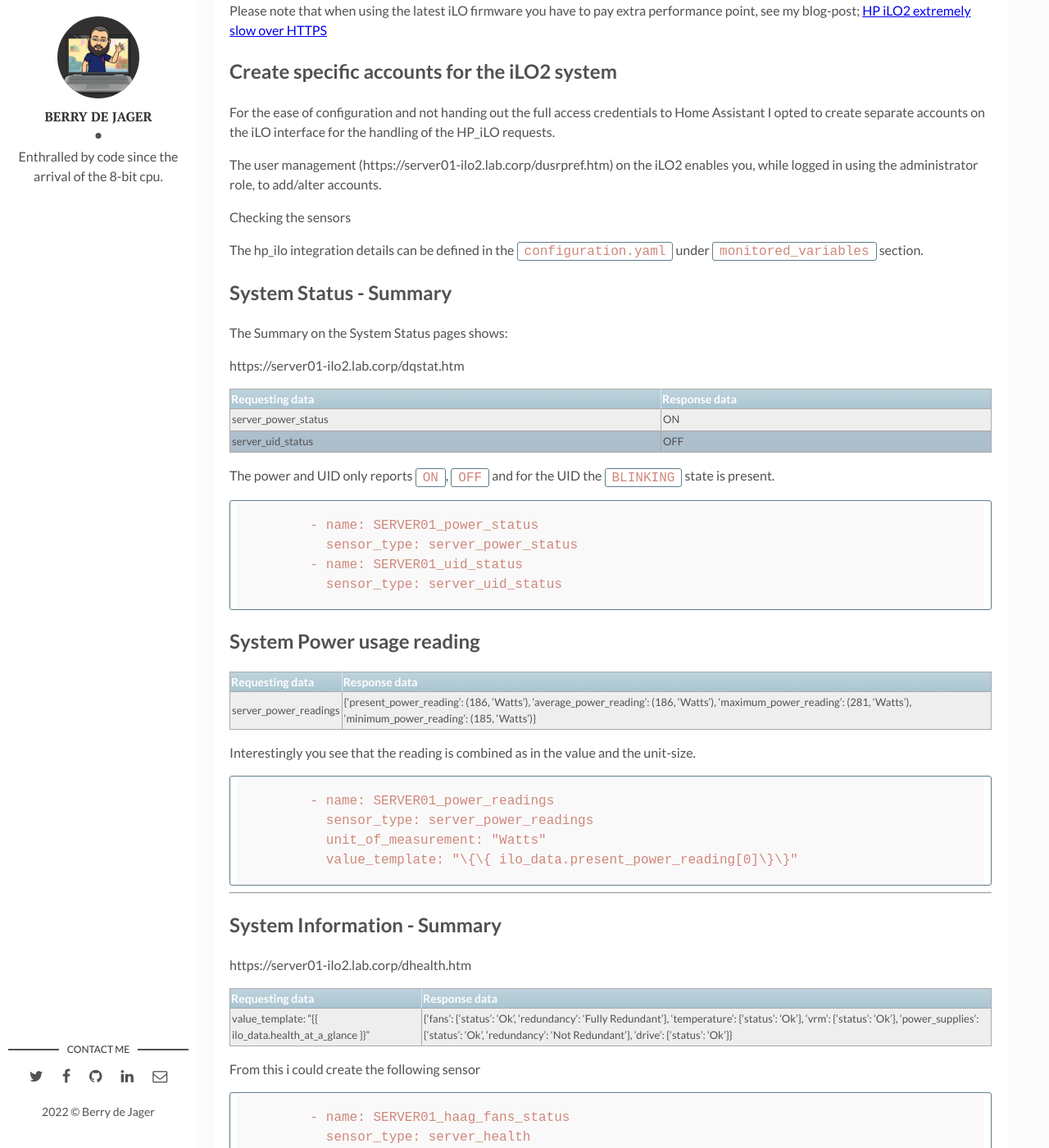
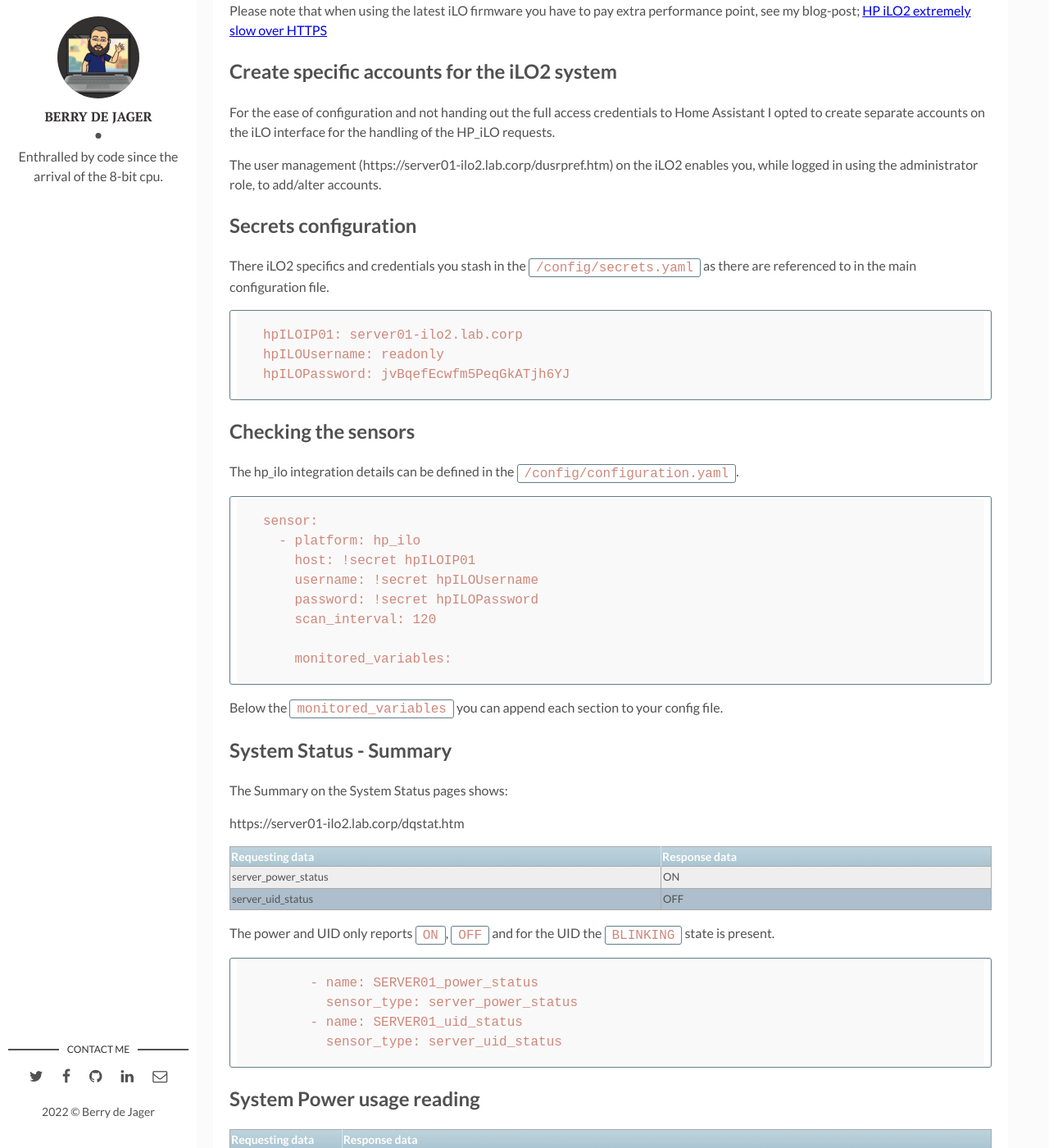
Before and after one commit to berrydejager/code, a Jekyll site: the page built from _posts/2022-04-26-Home-Assistant-iLO2.markdown, in a window 1280 px wide and 1400 px high, scrolled down 1565 px. Shown: the whole window at 82% size. Built offline with Jekyll 4.4.1, drawn with Linux system fonts in a browser that asks for light colours; some of the changed text lies outside the part shown.

Commit message:
Update 2022-04-26-Home-Assistant-iLO2.markdown

````diff
--- a/_posts/2022-04-26-Home-Assistant-iLO2.markdown
+++ b/_posts/2022-04-26-Home-Assistant-iLO2.markdown
@@ -40,9 +40,32 @@ For the ease of configuration and not handing out the full access credentials to
 
 The user management (https://server01-ilo2.lab.corp/dusrpref.htm) on the iLO2 enables you, while logged in using the administrator role, to add/alter accounts.
 
-Checking the sensors
+## Secrets configuration
 
-The hp_ilo integration details can be defined in the `configuration.yaml` under `monitored_variables` section.
+There iLO2 specifics and credentials you stash in the `/config/secrets.yaml` as there are referenced to in the main configuration file.
+
+```
+hpILOIP01: server01-ilo2.lab.corp
+hpILOUsername: readonly
+hpILOPassword: jvBqefEcwfm5PeqGkATjh6YJ
+```
+
+## Checking the sensors
+
+The hp_ilo integration details can be defined in the `/config/configuration.yaml`.
+
+```
+sensor:
+  - platform: hp_ilo
+    host: !secret hpILOIP01
+    username: !secret hpILOUsername
+    password: !secret hpILOPassword
+    scan_interval: 120
+
+    monitored_variables:
+```
+
+ Below the `monitored_variables` you can append each section to your config file.
 
 ## System Status - Summary
 
@@ -98,7 +121,6 @@ From this i could create the following sensor
         sensor_type: server_health
         value_template: "\{\{ ilo_data.health_at_a_glance['fans']['status'] \}\}"
 ```
-
 
 | Description | Status | Redundancy level |
 | --- | --- | --- |
@@ -232,15 +254,6 @@ https://server01-ilo2.lab.corp/dhealthd.htm
 
 ---
 
-# Secrets configuration
-
-You can use the `/config/secrets.yaml` file to stash your iLO2 servers' specifics and credentials.
-
-```
-hpILOIP01: server01-ilo2.lab.corp
-hpILOUsername: readonly
-hpILOPassword: jvBqefEcwfm5PeqGkATjh6YJ
-```
 
 # Integration configuration
 
````
